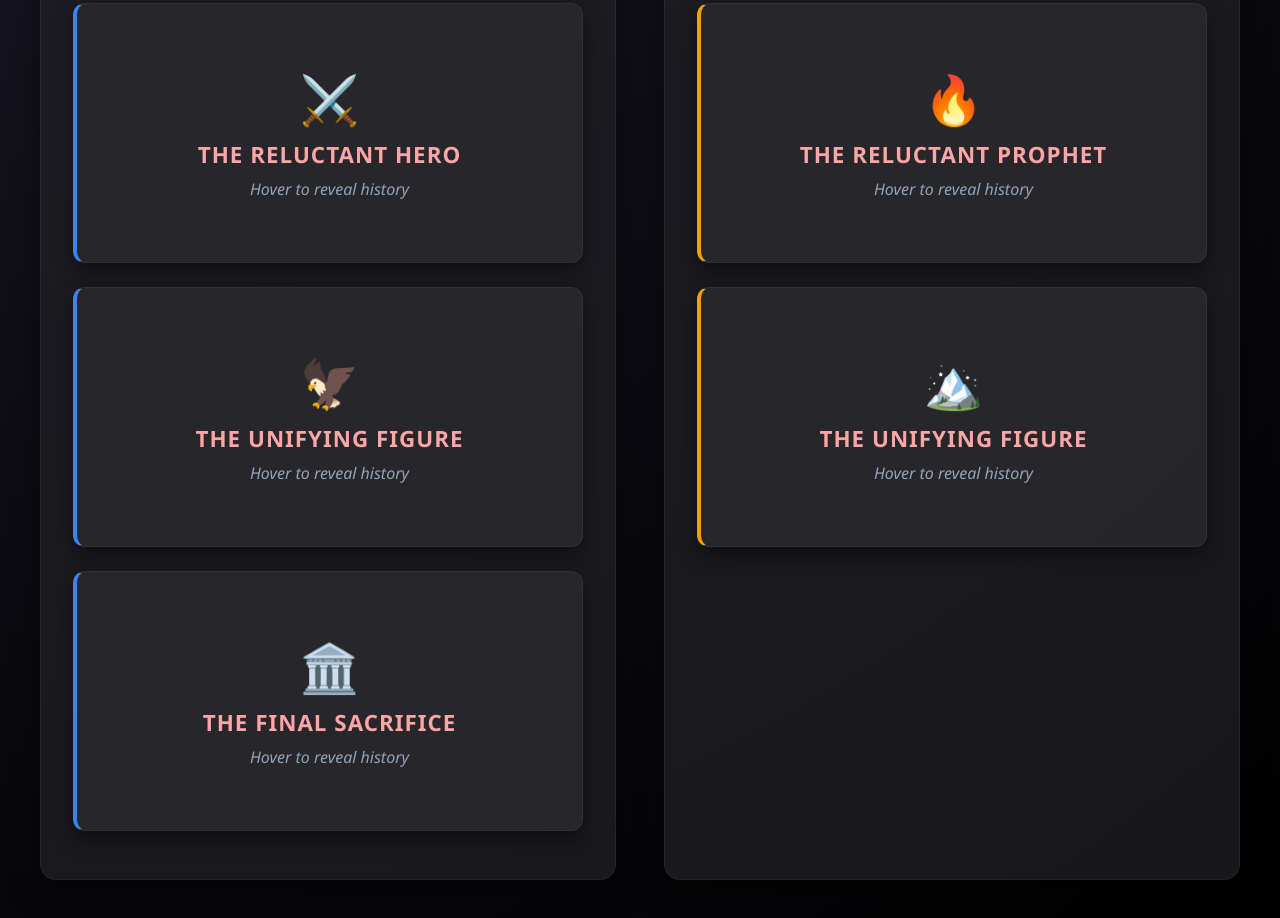
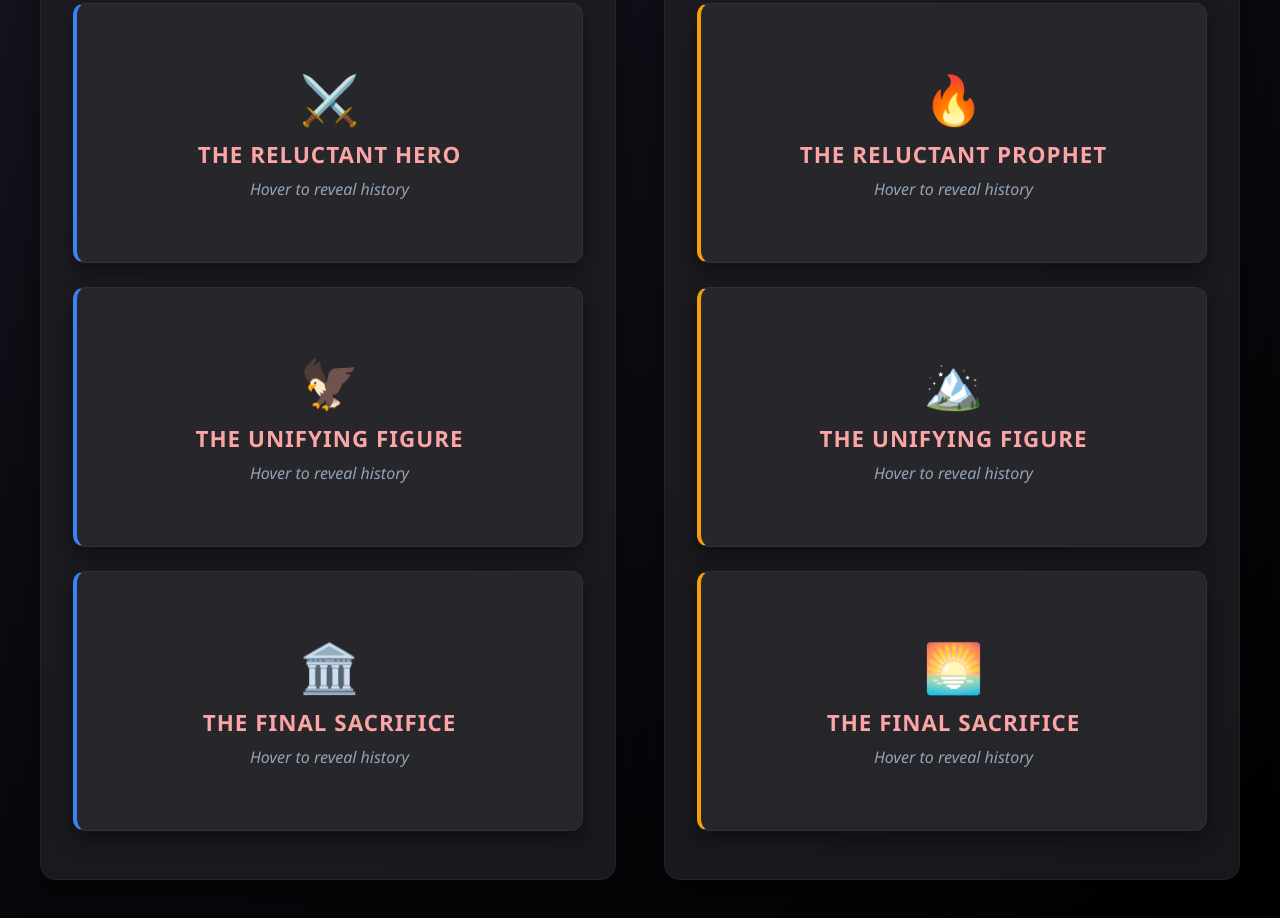
Before and after one commit to sk5296-cmd/Two-Roads, a plain HTML site: page leaders.html in a window 1280 px wide. Shown: the part 711-1629 px from the top of the page. Drawn offline with Linux system fonts and the light colour scheme.

Commit message:
Add historical context to leaders in HTML

```diff
--- a/leaders.html
+++ b/leaders.html
@@ -335,4 +335,30 @@
                                 <p>Hover to reveal history</p>
                             </div>
                             <div class="flip-card-back">
-                                <p>Tasked with taking a fractured population of former slaves, prone to rebellion and despair, and forging them into a unified, covenantal nation at Sinai:
+                                <p>Tasked with taking a fractured population of former slaves, prone to rebellion and despair, and forging them into a unified, covenantal nation at Sinai: "And you shall be to Me a kingdom of princes and a holy nation."</p>
+                                <div class="citation">— Shemot / Exodus 19:6</div>
+                            </div>
+                        </div>
+                    </div>
+
+                    <div class="flip-card">
+                        <div class="flip-card-inner">
+                            <div class="flip-card-front">
+                                <div class="icon">🌅</div>
+                                <h3>The Final Sacrifice</h3>
+                                <p>Hover to reveal history</p>
+                            </div>
+                            <div class="flip-card-back">
+                                <p>He led the Israelites for 40 grueling years through the desert, only to be denied entry himself so the people would rely on the Law, not the man. "I have let you see it with your eyes, but you shall not cross over there."</p>
+                                <div class="citation">— Devarim / Deuteronomy 34:4</div>
+                            </div>
+                        </div>
+                    </div>
+                </div>
+            </div>
+
+        </div>
+    </main>
+
+</body>
+</html>
```
